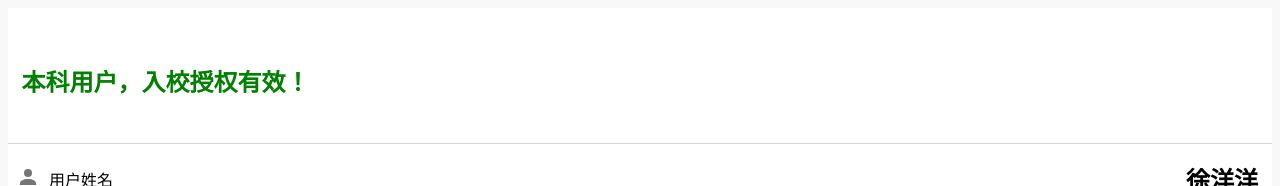
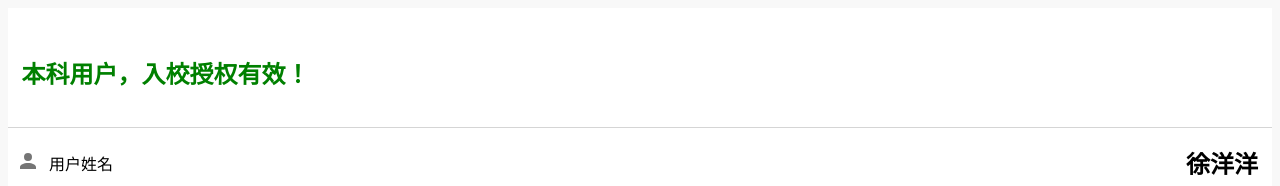
Before and after one commit to BonnenuIt/TempEnter, a plain HTML site: page index.html in a window 1280 px wide. Shown: the top 186 px of the page. Drawn offline with Linux system fonts and the light colour scheme.

Commit message:
Update index.html

```diff
--- a/index.html
+++ b/index.html
@@ -11,14 +11,12 @@
 	<div>
 <br>
 <br>
-<br>
 <!-- <div align="middle" width="100%"><img src="https://lvzhuoqi.github.io/bar.png" width="100%"></div>
 <br>
 <br> -->
 <button onclick="inOrOut()" style="background:transparent;outline:none;border-width:0px;">
-<span id= "direction" style="font-weight: bold; padding-left: 5px; color: green; font-size: 24px; width: 100%; display: inline-block;"> 本科用户，入校授权有效！</span>
+<span id= "direction" style="font-weight: bold; padding-left: 5px; padding-top: 10px; padding-bottom: 10px; color: green; font-size: 24px; width: 100%; display: inline-block;"> 本科用户，入校授权有效！</span>
 </button>
-<br>
 <br>
 <br>
 </div>
```
